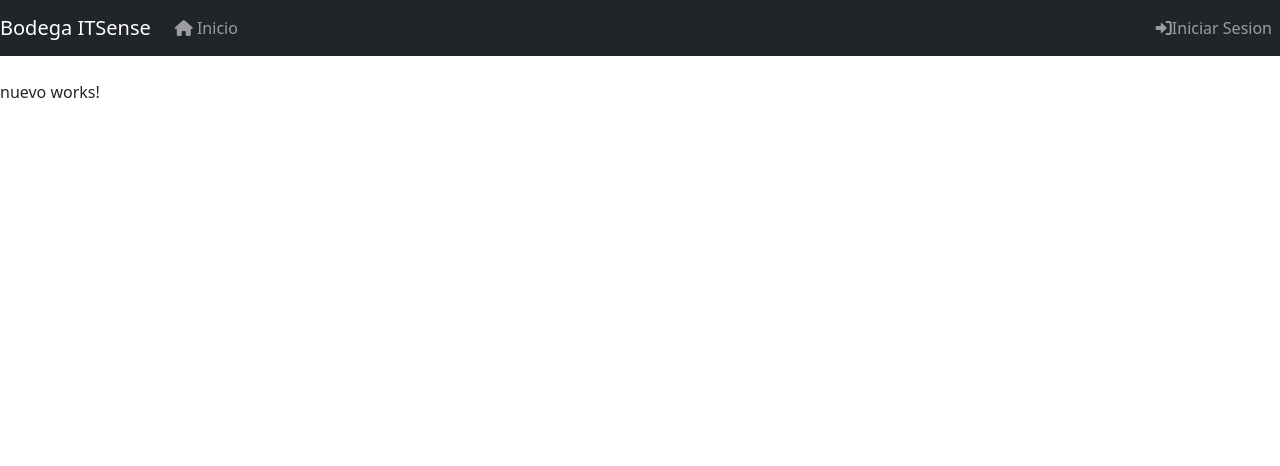
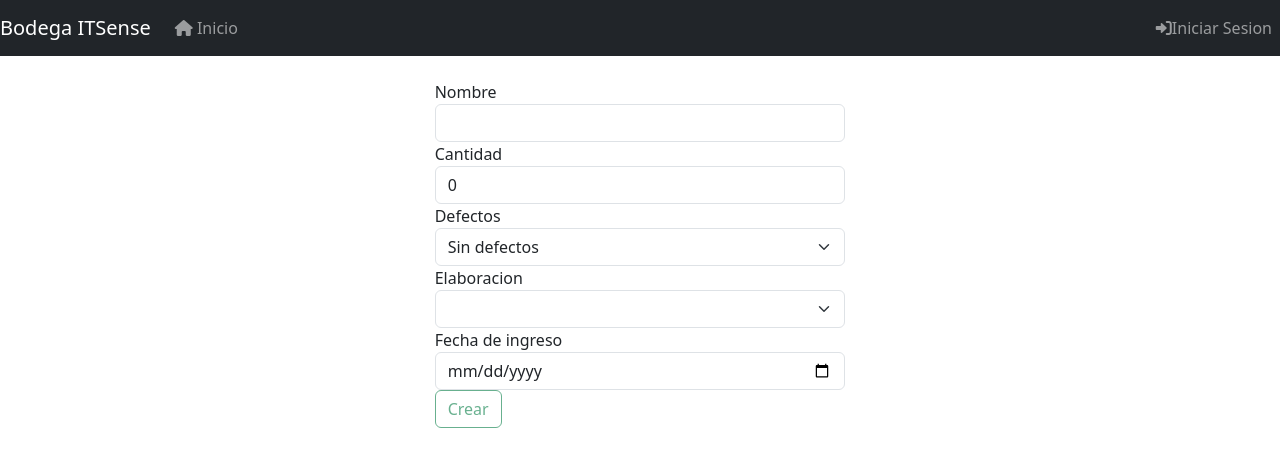
Before and after one commit to JulianDGP/ITSenseBodegaFrontEnd, an Angular app: page /nuevo in a window 1280 px wide. Shown: the top 466 px of the page. Built offline with nearby package versions, Linux system fonts and the light colour scheme.

Commit message:
se suben losa rchivos

```diff
--- a/src/app/auth/login/login.component.ts
+++ b/src/app/auth/login/login.component.ts
@@ -43,11 +43,11 @@ export class LoginComponent implements OnInit{
         this.tokenService.setUserName(data.nombreUsuario!);
         this.tokenService.setAuthorities(data.authorities!);
         this.roles = data.authorities!;
+        this.router.navigate(['/']);
+        window.location.reload();
         this.toastr.success('Bienvenido ' + data.nombreUsuario, 'OK', {
-          timeOut: 3000, positionClass: 'toast-top-center'
+          timeOut: 5000, positionClass: 'toast-top-center'
         });
-        this.router.navigate(['/']);
-
       },
       err => {
         this.isLogged = false;
--- a/src/app/auth/login/registro-usuarios.component.html
+++ b/src/app/auth/login/registro-usuarios.component.html
@@ -7,7 +7,7 @@
             <div class="card-header">
                 <ul class="nav">
                     <li class="nav-item">
-                      <a class="nav-link " aria-current="page" routerLink="/login">Iniciar sesion</a>
+                      <a class="nav-link " aria-current="page" routerLink="">Iniciar sesion</a>
                     </li>
                     <li class="nav-item">
                       <a class="nav-link active" routerLink="/registro">Crear Cuenta</a>
--- a/src/app/menu/menu.component.html
+++ b/src/app/menu/menu.component.html
@@ -24,7 +24,7 @@
           <a class="nav-link"  routerLink="/login"><i class="fa-solid fa-right-to-bracket"></i>Iniciar Sesion</a>
         </li>
         <li class="nav-item"*ngIf="isLogged" (click)="onLogOut()">
-          <a class="nav-link"  routerLink="/nuevo" > <i class="fa-solid fa-right-from-bracket"></i>Cerrrar Sesion</a>
+          <a class="nav-link"  routerLink="/login" > <i class="fa-solid fa-right-from-bracket"></i>Cerrrar Sesion</a>
         </li>
 
       </ul>
--- a/src/app/producto/lista/lista.component.html
+++ b/src/app/producto/lista/lista.component.html
@@ -1,4 +1,5 @@
-{{productos | json}}
+<button class="btn btn-outline-success btn-block" (click)="cargarProductosStock()" >Solo productos en Stock</button>
+<button class="btn btn-outline-success btn-block" (click)="cargarProductosSinStock()" >Sin Stock</button>
 
 <table class="table table-dark">
     <thead>
@@ -13,7 +14,8 @@
         <th scope="col">FechaRetiro</th>
 
         <th scope="col">VER</th>
-        <th scope="col">EDITAR</th>
+        <th scope="col">VER</th>
+        <th scope="col">Retirar</th>
         <th scope="col">BORRAR</th>
       </tr>
     </thead>
@@ -24,14 +26,15 @@
         <td>{{producto.cantidad}}</td>
         <td>{{producto.defectos}}</td>
         <td>{{producto.disponibilidadStock}}</td>
-        <td>{{producto.elaboracion}}€</td>
+        <td>{{producto.elaboracion}}</td>
         <td>{{producto.fechaIngreso}}</td>
-        <td>{{producto.fechaRetiro}}€</td>
+        <td>{{producto.fechaRetiro}}</td>
 
         <td><button class="btn btn-outline-primary" routerLink="/detalle/{{producto.id}}"><i class="far fa-eye"></i> Ver</button></td>
+        <td><button class="btn btn-outline-primary" routerLink="/detalle/{{producto.id}}"><i class="far fa-eye"></i> Ver</button></td>
         <!-- (click)="editar(producto.id)"  -->
-        <td><button class="btn btn-outline-warning" routerLink="/editar/{{producto.id}}"><i class="fa-solid fa-dolly"></i> Editar</button></td>
-        <!-- <td><button class="btn btn-outline-danger" (click)="borrar(producto.id)"><i class="far fa-trash-alt"></i> Eliminar</button></td> -->
+        <td><button class="btn btn-outline-warning" routerLink="/editar/{{producto.id}}"><i class="fa-solid fa-dolly"></i> Retirar</button></td>
+        <td><button class="btn btn-outline-danger"(click)="borrar(producto.id)"  ><i class="far fa-trash-alt"></i> Eliminar</button></td>
       </tr>
     </tbody>
   </table>
--- a/src/app/producto/lista/lista.component.ts
+++ b/src/app/producto/lista/lista.component.ts
@@ -1,6 +1,8 @@
 import { Component, OnInit } from '@angular/core';
+import { ToastrService } from 'ngx-toastr';
 import { Producto } from 'src/app/models/producto';
 import { ProductoService } from 'src/app/service/producto.service';
+import { TokenService } from 'src/app/service/token.service';
 
 @Component({
   selector: 'app-lista',
@@ -10,11 +12,20 @@ import { ProductoService } from 'src/app/service/producto.service';
 export class ListaComponent implements OnInit{
 
   productos:Producto[] =[];
-constructor(private productoService: ProductoService){
+  roles!: string[];
+  isAdmin = false;
+constructor(private productoService: ProductoService,  private toastr: ToastrService,
+  private tokenService: TokenService){
 }
 
   ngOnInit() {
       this.cargarProductos();
+      this.roles = this.tokenService.getAuthorities();
+    this.roles.forEach(rol => {
+      if (rol === 'ROLE_ADMIN') {
+        this.isAdmin = true;
+      }
+    });
   }
 
   cargarProductos():void{
@@ -29,8 +40,44 @@ constructor(private productoService: ProductoService){
     )
   }
 
-  borrar(id: number){
-    alert("borrar")
+  cargarProductosStock():void{
+    this.productoService.stock(true).subscribe(
+      data =>{
+        this.productos = data;
+      },
+      err =>{
+        console.log(err)
+      }
+
+    )
   }
 
+  cargarProductosSinStock():void{
+    this.productoService.stock(false).subscribe(
+      data =>{
+        this.productos = data;
+      },
+      err =>{
+        console.log(err)
+      }
+
+    )
+  }
+
+  borrar(id?:Number) {
+    this.productoService.delete(id).subscribe(
+      data => {
+        this.toastr.success('Producto Eliminado', 'OK', {
+          timeOut: 3000, positionClass: 'toast-top-center'
+        });
+        this.cargarProductos();
+      },
+      err => {
+        this.toastr.error(err.error.mensaje, 'Fail', {
+          timeOut: 3000, positionClass: 'toast-top-center',
+        });
+      }
+    );
+
 }
+}
--- a/src/app/producto/nuevo/nuevo.component.html
+++ b/src/app/producto/nuevo/nuevo.component.html
@@ -1 +1,37 @@
-<p>nuevo works!</p>
+
+<div class="container-mt-5">
+<div class="row">
+    <div class="col-md-4 mx-auto">
+        <form (ngSubmit)="onCreate()" novalidate #f="ngForm">
+            <div class="form-group">
+                <label for="nombre">Nombre</label>
+                <input type="text" class="form-control" id="nombre" name="nombre" [(ngModel)]="nombre" required>
+            </div>
+            <div class="form-group">
+                <label for="cantidad">Cantidad</label>
+                <input type="number" class="form-control" id="cantidad" name="cantidad" [(ngModel)]="cantidad" required>
+            </div>
+            <div class="form-group">
+                <label for="Defectos">Defectos</label>
+                <select class="form-select" name="defectos" [(ngModel)]="defectos" required>
+                <option [ngValue]="false">Sin defectos</option>
+                <option [ngValue]="true">Con defectos</option>
+            </select>
+            </div>
+            <div class="form-group">
+                <label for="Elaboracion">Elaboracion</label>
+                <select  class="form-select" name="elaboracion" [(ngModel)]="elaboracion" required>
+                <option [ngValue]="productoAMano">Elaborado a mano</option>
+                <option [ngValue]="productoAMaquina">Elaborado a maquina</option>
+                </select>
+            </div>
+            <div class="form-group">
+                <label for="fechaIn">Fecha de ingreso</label>
+                <input type="date" class="form-control" id="fechaIn" name="fechaIn"[(ngModel)]="fechaIngreso" required>
+            </div>
+            <button class="btn btn-outline-success btn-block" [disabled]="!f.valid">Crear</button>
+        </form>
+    </div>
+</div>
+
+</div>
--- a/src/app/producto/nuevo/nuevo.component.ts
+++ b/src/app/producto/nuevo/nuevo.component.ts
@@ -1,10 +1,48 @@
-import { Component } from '@angular/core';
+import { Component, OnInit } from '@angular/core';
+import { Router } from '@angular/router';
+import { ToastrService } from 'ngx-toastr';
+import { Producto } from 'src/app/models/producto';
+import { ProductoService } from 'src/app/service/producto.service';
 
 @Component({
   selector: 'app-nuevo',
   templateUrl: './nuevo.component.html',
   styleUrls: ['./nuevo.component.css']
 })
-export class NuevoComponent {
+export class NuevoComponent implements OnInit {
+  nombre ='';
+  cantidad=0;
+  defectos= false;
+  disponibilidadStock=false;
+  elaboracion='';
+  fechaIngreso!: Date;
+  fechaRetiro!:Date;
+
+  productoAMano: string= "Elaborado a mano";
+  productoAMaquina: string= "Elaborado a maquina";
+
+  constructor(private productoService: ProductoService, private toastr: ToastrService, private router: Router){
 
 }
+  ngOnInit() {
+
+  }
+
+  onCreate():void{
+    if (this.cantidad>0 ){
+      this.disponibilidadStock=true;
+    }
+    const producto = new Producto(this.nombre, this.cantidad, this.defectos, this.disponibilidadStock, this.elaboracion, this.fechaIngreso, this.fechaRetiro);
+    this.productoService.guardar(producto).subscribe(
+
+      data =>{
+          this.toastr.success("Producto creado","OK", {timeOut: 3000});
+          this.router.navigate(['/']);
+      },
+      err =>{
+        this.toastr.error(err.err.mensaje,"Fail", {timeOut: 3000, positionClass: 'toast-top-center'});
+        this.router.navigate(['/']);
+      }
+    );
+  }
+}
--- a/src/app/service/producto.service.ts
+++ b/src/app/service/producto.service.ts
@@ -30,8 +30,8 @@ export class ProductoService {
     return this.httpClient.put<any>(this.productoURL+ `update/${id}`, producto)
   }
 
-public delete(id: Number): Observable<any>{
-  return this.httpClient.delete<any>(this.productoURL+`editar/${id}`)
+public delete(id?: Number): Observable<any>{
+  return this.httpClient.delete<any>(this.productoURL+ `borrar/${id}`)
 }
 
 }
```
